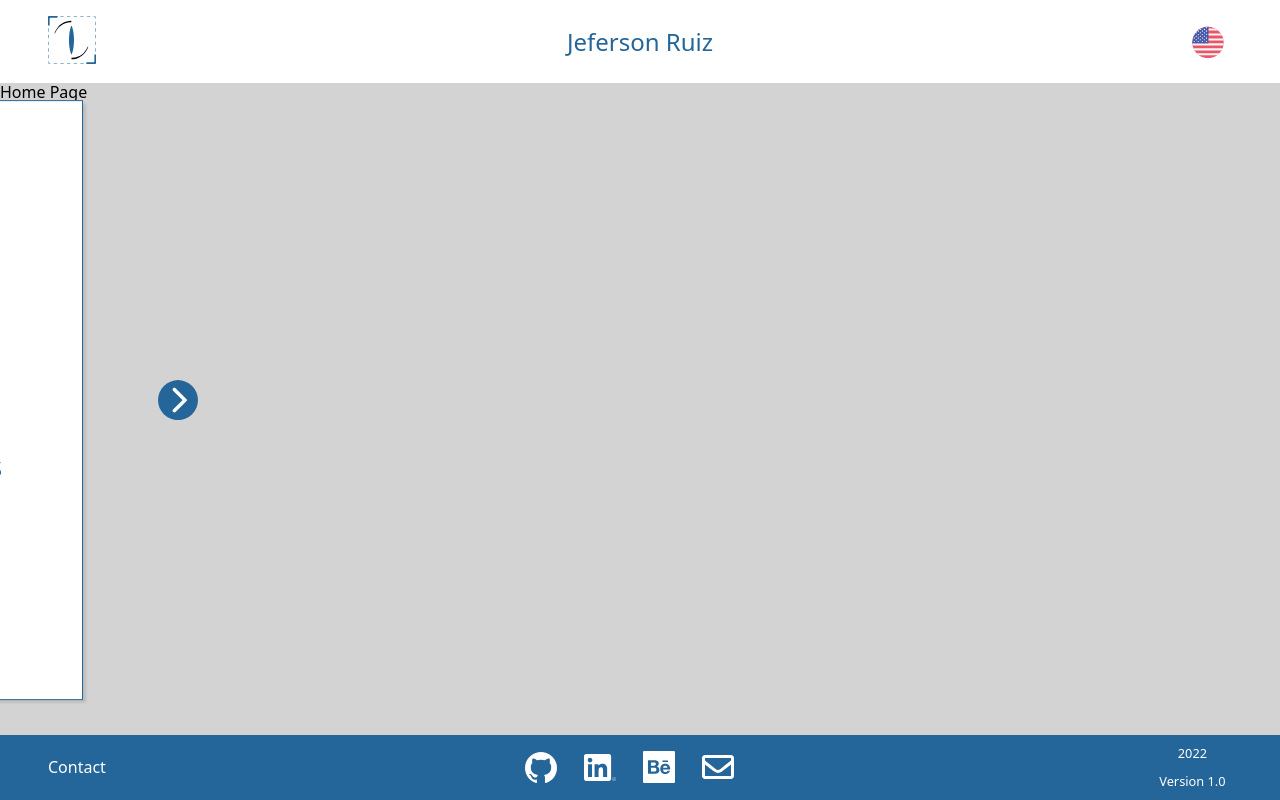
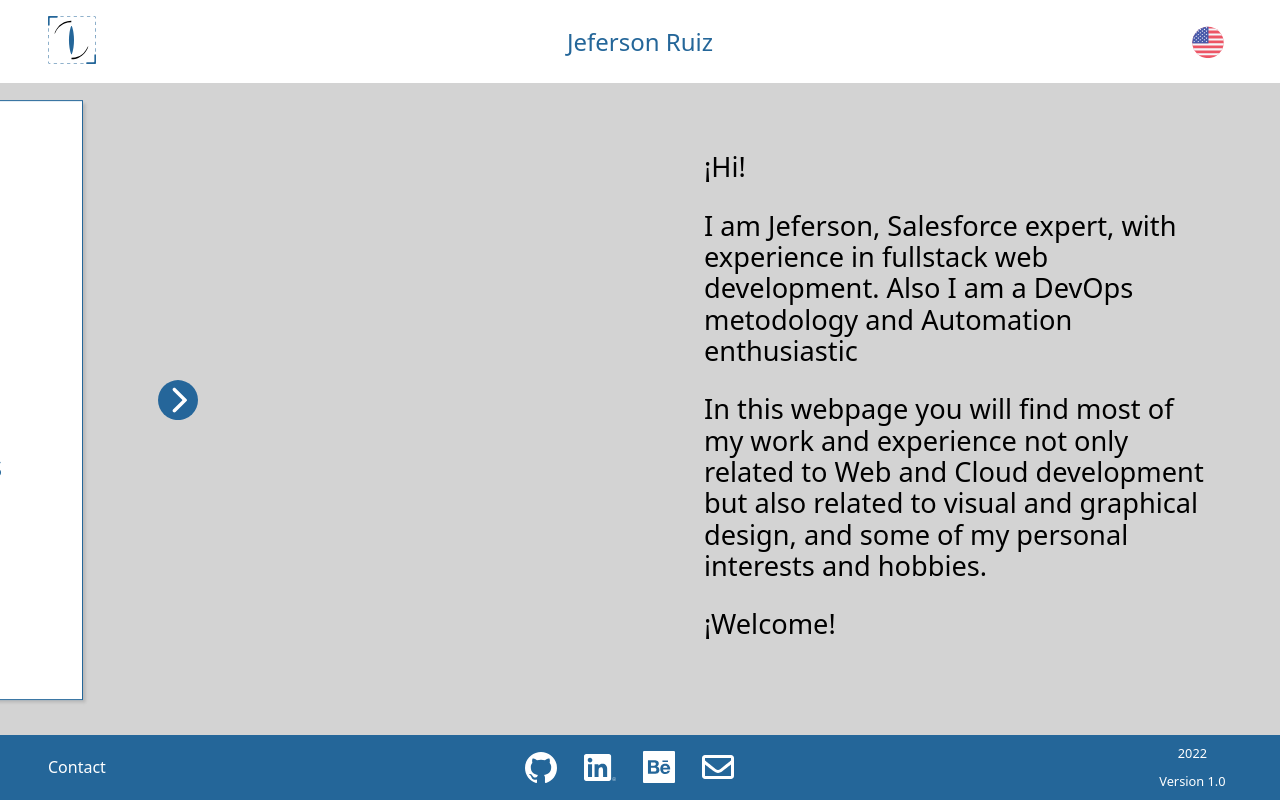
Before and after one commit to ZiurN/vite-react-web-app, a React (Vite) app: page / in a window 1280 px wide. Built offline with nearby package versions, Linux system fonts and the light colour scheme.

Commit message:
Maquetación home.
Se agregan los textos a la maquetación del home, junto con los estilos
iniciales.

```diff
--- a/src/pages/home.jsx
+++ b/src/pages/home.jsx
@@ -1,6 +1,24 @@
+import { useContext } from "react";
+import { LangContext } from "../contexts/langContext";
+import styles from '../styles/home.module.sass';
+
 function Home() {
+  const langCtx = useContext(LangContext);
+  const pageContent = langCtx.content.home;
+  let paragraphs = pageContent.content.map((item, index) => (
+    <p className="indent" key={index}>
+        {item}
+    </p>
+  ));
   return (
-    <div>Home Page</div>
+    <main className={`${styles.main}`} >
+      <div></div>
+      <div className={`${styles.container}`} >
+        <div>{pageContent.title}</div>
+        {paragraphs}
+      </div>
+    </main>
+
   );
 }
 export default Home;
--- /dev/null
+++ b/src/styles/home.module.sass
@@ -0,0 +1,16 @@
+@import '_variables'
+@import '_normalize'
+.main
+    display: grid
+    grid-template-columns: 1fr 1fr
+.container
+    margin: auto
+    padding: 0 4rem 0 4rem
+    font-size: 1.7rem
+@media only screen and (max-width: 1280px)
+
+@media only screen and (max-width: 1024px)
+
+@media only screen and (max-width: 768px)
+
+@media only screen and (max-width: 640px)
```
